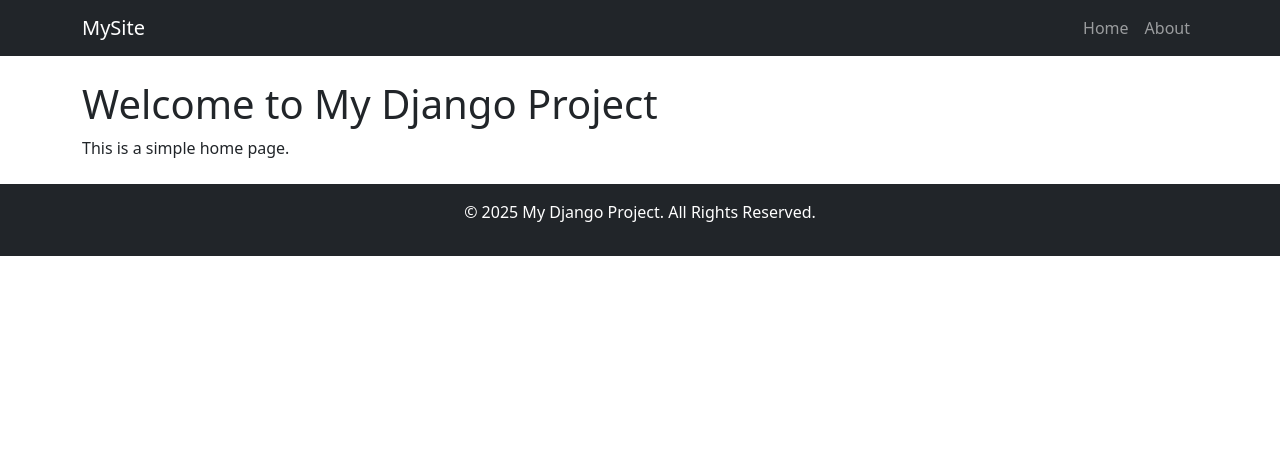
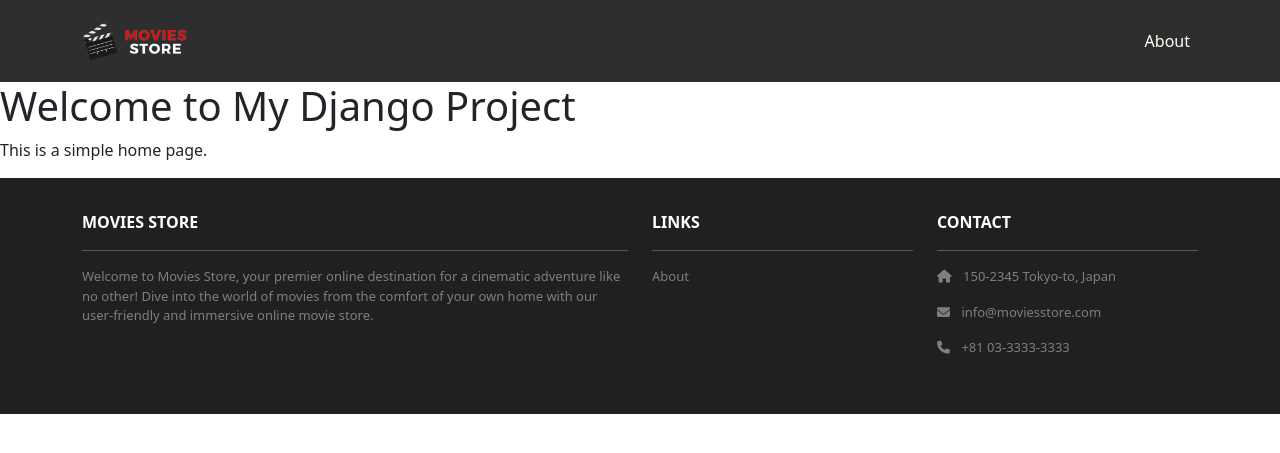
Before and after one commit to kevin1285/GT-Movies-Store, a Django app: template DjangoProject/home/templates/home.html in a window 1280 px wide. Shown: the top 453 px of the page. Run offline with Django 5.2, Linux system fonts and the light colour scheme; the template is opened without the code that fills it: most values are stand-ins (such as "Sample title", 1, 10 or a date in 2020); some libraries are stand-ins or nearby versions.

Commit message:
home page

```diff
--- a/DjangoProject/DjangoProject/settings.py
+++ b/DjangoProject/DjangoProject/settings.py
@@ -14,6 +14,11 @@ from pathlib import Path
 
 # Build paths inside the project like this: BASE_DIR / 'subdir'.
 BASE_DIR = Path(__file__).resolve().parent.parent
+
+STATIC_URL = '/static/'
+STATICFILES_DIRS = [
+    os.path.join(BASE_DIR, 'DjangoProject/static'),
+]
 
 
 # Quick-start development settings - unsuitable for production
--- /dev/null
+++ b/DjangoProject/DjangoProject/static/css/style.css
@@ -0,0 +1,40 @@
+.bg-index{
+  background: url("/static/img/background.jpg") no-repeat fixed;
+  background-size: 100% auto;
+}
+
+.navbar a.nav-link {
+  color: #FFFEF6 !important;
+}
+
+.bg-dark {
+  background-color: #2E2E2E !important;
+}
+
+.ms-footer {
+  background-color: #202020;
+}
+
+.ms-footer p {
+  color: #7F7F7F;
+  font-size: 13px;
+}
+
+.ms-footer a:hover {
+  color: #6ab43e;
+  text-decoration: none;
+}
+
+.ms-footer-bottom span{
+  font-size: 13px;
+  line-height: 38px;
+}
+
+.ms-footer-bottom a {
+  color: #6ab43e;
+  text-decoration: none;
+}
+
+.ms-footer-bottom a:hover {
+  color: #fff;
+}
--- a/DjangoProject/DjangoProject/templates/base.html
+++ b/DjangoProject/DjangoProject/templates/base.html
@@ -1,55 +1,67 @@
 <!DOCTYPE html>
-<html lang="en">
+<html>
+  {% load static %}
   <head>
-    <meta charset="UTF-8">
-    <meta name="viewport" content="width=device-width, initial-scale=1.0">
-    <title>{% block title %}My Django Project{% endblock %}</title>
-    {% load static %}
-    <link rel="stylesheet" href="{% static 'css/style.css' %}">
-    <link rel="stylesheet" href="https://cdn.jsdelivr.net/npm/bootstrap@5.3.0/dist/css/bootstrap.min.css">
+    <title>{{ template_data.title }}</title>
+    <link href="https://cdn.jsdelivr.net/npm/bootstrap@5.3.3/dist/css/bootstrap.min.css" rel="stylesheet" crossorigin="anonymous">
+    <link rel="stylesheet" href="https://cdnjs.cloudflare.com/ajax/libs/font-awesome/6.1.1/css/all.min.css">
+    <link href="https://fonts.googleapis.com/css2?family=Poppins:wght@300;400;500;600;700&display=swap" rel="stylesheet">
+    <script src="https://cdn.jsdelivr.net/npm/bootstrap@5.3.3/dist/js/bootstrap.bundle.min.js"crossorigin="anonymous"></script>
+    <link rel="stylesheet" type="text/css" href="{% static 'css/style.css' %}">
+    <meta name="viewport" content="width=device-width, initial-scale=1" />
   </head>
+
   <body>
-    <nav class="navbar navbar-expand-lg navbar-dark bg-dark">
+    <!-- Header -->
+    <nav class="p-3 navbar navbar-dark bg-dark navbar-expand-lg">
       <div class="container">
-            <a class="navbar-brand" href="{% url 'home' %}">MySite</a>
-            <button class="navbar-toggler" type="button" data-bs-toggle="collapse" data-bs-target="#navbarNav"
-                aria-controls="navbarNav" aria-expanded="false" aria-label="Toggle navigation">
+        <a class="navbar-brand" href="{% url 'home:index' %}">
+          <img src="{% static 'img/logo.png' %}" alt="logo" height="40" />
+        </a>
+        <button class="navbar-toggler" type="button" data-bs-toggle="collapse" data-bs-target="#navbarNavAltMarkup"
+          aria-controls="navbarNavAltMarkup" aria-expanded="false" aria-label="Toggle navigation">
           <span class="navbar-toggler-icon"></span>
         </button>
-            <div class="collapse navbar-collapse" id="navbarNav">
-                <ul class="navbar-nav ms-auto">
-                    <li class="nav-item">
-                        <a class="nav-link" href="{% url 'home' %}">Home</a>
-                    </li>
-                    <li class="nav-item">
-                        <a class="nav-link" href="{% url 'about' %}">About</a>
-{#                    </li>#}
-{#                    <li class="nav-item">#}
-{#                        <a class="nav-link" href="{% url 'contact' %}">Contact</a>#}
-{#                    </li>#}
-{#                    {% if user.is_authenticated %}#}
-{#                        <li class="nav-item">#}
-{#                            <a class="nav-link" href="{% url 'logout' %}">Logout</a>#}
-{#                        </li>#}
-{#                    {% else %}#}
-{#                        <li class="nav-item">#}
-{#                            <a class="nav-link" href="{% url 'login' %}">Login</a>#}
-{#                        </li>#}
-{#                    {% endif %}#}
-                </ul>
+        <div class="collapse navbar-collapse" id="navbarNavAltMarkup">
+          <div class="navbar-nav ms-auto navbar-ml">
+            <a class="nav-link" href="{% url 'home:about' %}">About</a>
+          </div>
         </div>
       </div>
     </nav>
+    <!-- Header -->
 
-    <div class="container mt-4">
+    <div>
       {% block content %}
-        {% endblock %}
+      {% endblock content %}
     </div>
 
-    <footer class="bg-dark text-white text-center py-3 mt-4">
-        <p>&copy; 2025 My Django Project. All Rights Reserved.</p>
-    </footer>
-
-    <script src="https://cdn.jsdelivr.net/npm/bootstrap@5.3.0/dist/js/bootstrap.bundle.min.js"></script>
+    <!-- Footer -->
+    <section class="p-3 ms-footer d-none d-md-block">
+      <div class="container">
+        <div class="row mt-3 text-white">
+          <div class="col-md-6 col-lg-6 col-xl-6 mx-auto mb-4">
+            <b>MOVIES STORE</b>
+            <hr />
+            <p>Welcome to Movies Store, your premier online destination for a cinematic
+              adventure like no other! Dive into the world of movies from the comfort of your own home with our user-friendly
+              and immersive online movie store.</p>
+          </div>
+          <div class="col-md-3 col-lg-3 col-xl-3 mx-auto mb-4">
+            <b>LINKS</b>
+            <hr />
+            <p><a class="nav-link" href="{% url 'home:about' %}">About</a></p>
+          </div>
+          <div class="col-md-3 col-lg-3 col-xl-3 mx-auto mb-4">
+            <b>CONTACT</b>
+            <hr />
+            <p><i class="fas fa-home me-2"></i> 150-2345 Tokyo-to, Japan</p>
+            <p><i class="fas fa-envelope me-2"></i> info@moviesstore.com</p>
+            <p><i class="fas fa-phone me-2"></i> +81 03-3333-3333</p>
+          </div>
+        </div>
+      </div>
+    </section>
+    <!-- Footer -->
   </body>
 </html>
--- a/DjangoProject/home/urls.py
+++ b/DjangoProject/home/urls.py
@@ -1,7 +1,9 @@
-from django.urls import path, include
+from django.urls import path
 from .views import home, about
 
+app_name = 'home'  # This enables namespacing in templates
+
 urlpatterns = [
-    path('', home, name='home'),
-    path('about', about, name='about'),
+    path('', home, name='index'),  # Now you can use {% url 'home:index' %}
+    path('about/', about, name='about'),  # Now you can use {% url 'home:about' %}
 ]
```
Also changed, not shown: DjangoProject/DjangoProject/static/img/logo.png (added). Lines whose indentation alone changed are shown as unchanged.
